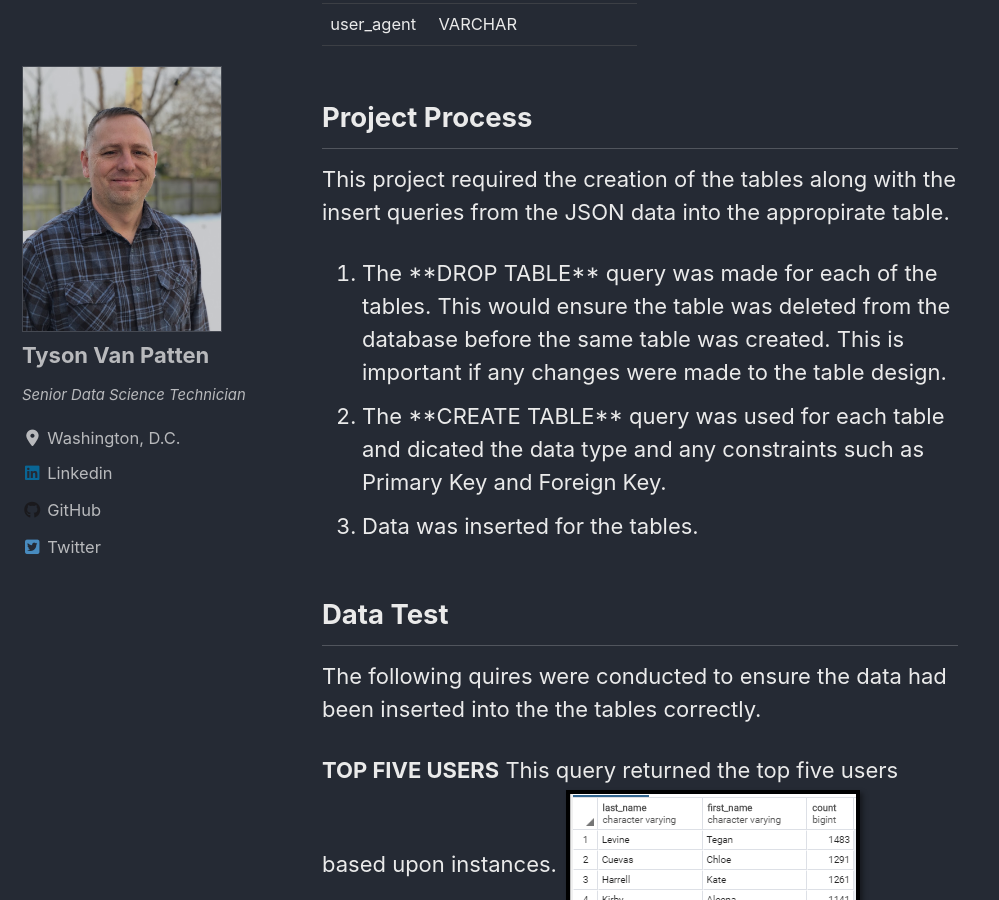
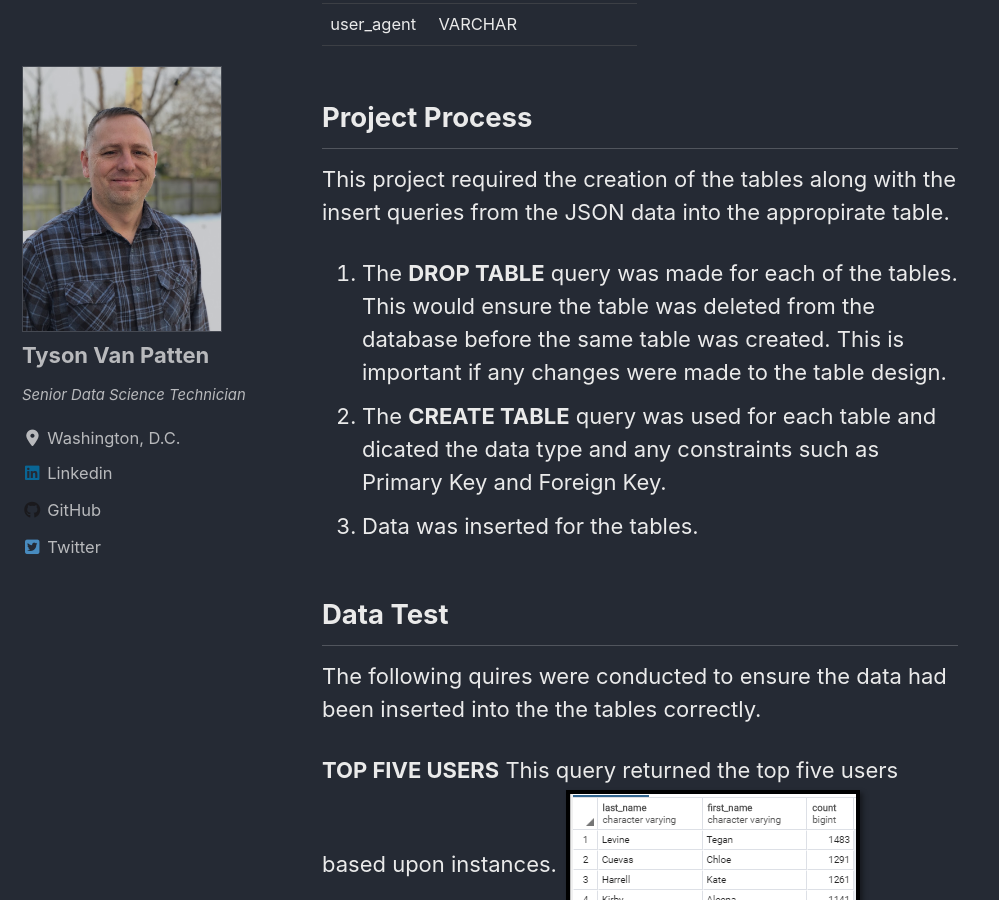
Before and after one commit to tvanpat/tvanpat, a Jekyll site: the page built from _portfolio/data_model_postgresql.md, in a window 1280 px wide and 900 px high, scrolled down 6191 px. Shown: the whole window, without its empty margins (0-999 px from the left). Built offline with Jekyll 4.4.1, drawn with Linux system fonts in a browser that asks for light colours; cached includes are drawn as plain includes; nearby versions of some CDN libraries; comment, search, counter and statistics services are not loaded.

```diff
--- a/_portfolio/data_model_postgresql.md
+++ b/_portfolio/data_model_postgresql.md
@@ -130,18 +130,18 @@ The **songplay table** which contains:
 <h2> Project Process </h2>
 This project required the creation of the tables along with the insert queries from the JSON data into the appropirate table.
 <ol>
-    <li>The **DROP TABLE** query was made for each of the tables.  This would ensure the table was deleted from the database before the same table was created.  This is important if any changes were made to the table design. </li>
-    <li>The **CREATE TABLE** query was used for each table and dicated the data type and any constraints such as Primary Key and Foreign Key. </li>
+    <li>The <strong>DROP TABLE</strong> query was made for each of the tables.  This would ensure the table was deleted from the database before the same table was created.  This is important if any changes were made to the table design. </li>
+    <li>The <strong>CREATE TABLE</strong> query was used for each table and dicated the data type and any constraints such as Primary Key and Foreign Key. </li>
         <li>Data was inserted for the tables. </li>
 </ol>
 
 <h2> Data Test </h2>
 The following quires were conducted to ensure the data had been inserted into the the tables correctly.
 
-**TOP FIVE USERS**
+<strong>TOP FIVE USERS</strong>
 This query returned the top five users based upon instances.
 <img src="/images/port/data_model/top_5.png" alt="Top 5">
 
-**Bottom Ten Locations**
+<strong>Bottom Ten Locations</strong>
 This query returned the ten locations that has the lowest number of logged users.
 <img src="/images/port/data_model/bottom10.png" alt="Bottom 10">
```
